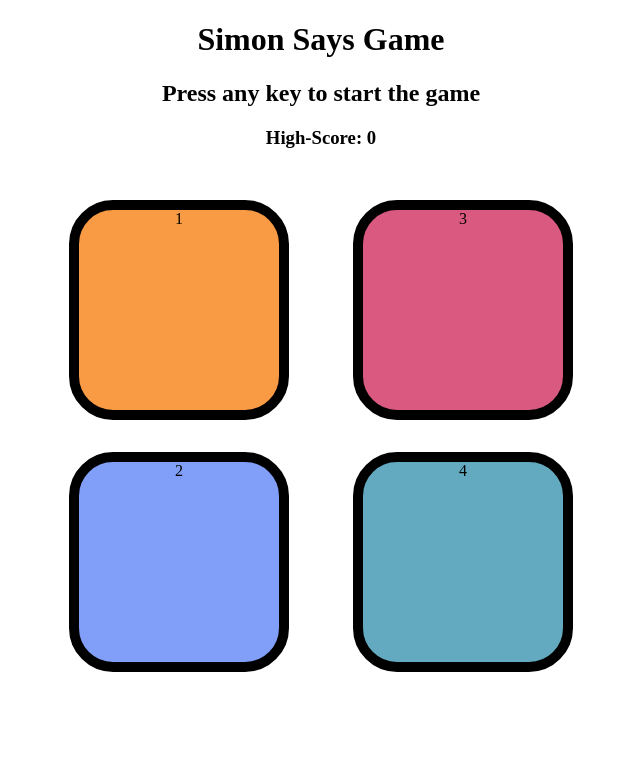
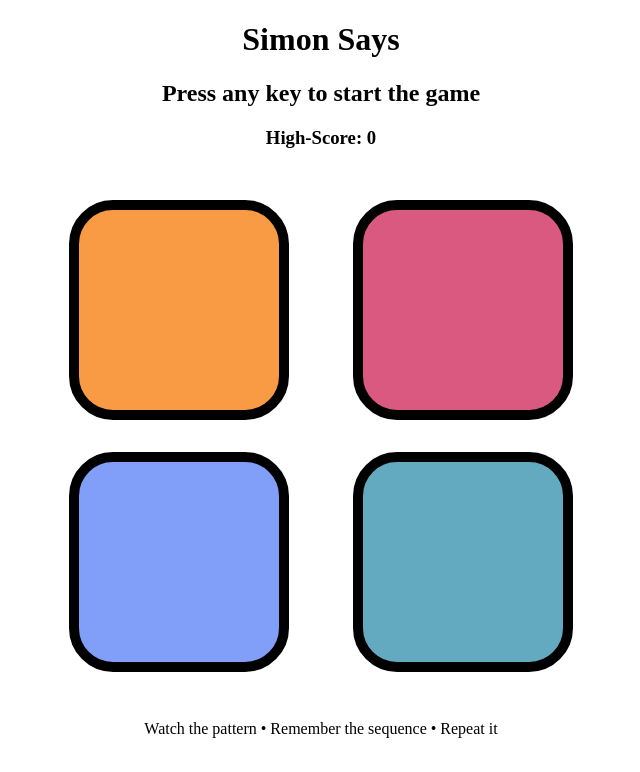
Before and after one commit to Shivangverma56/simonsaygame., a plain HTML site: page index.html in a window 1280 px wide. Shown: the whole page, without its empty margins (319-959 px from the left). Drawn offline with Linux system fonts and the light colour scheme.

Commit message:
index.html

```diff
--- a/index.html
+++ b/index.html
@@ -5,21 +5,28 @@
         <title>simon say game</title>
         <link rel="stylesheet" href="style.css" />
     </head>
-    <body>
-        <h1>Simon Says Game</h1>
+  <body>
+
+	<div class="game-container">
+        <h1>Simon Says </h1>
         <h2>Press any key to start the game</h2>
         <h3 id="high-score">High-Score: 0</h3>
         <div class="btn-container">
         <div class="line-one">
-            <div class="btn red" id="red">1</div>
-        <div class="btn yellow" id="yellow">2</div>
+            <div class="btn red" id="red"></div>
+        <div class="btn yellow" id="yellow"></div>
         </div>
         <div class="line-two">
-           <div class="btn blue" id="blue">3</div>
-        <div class="btn green" id="green">4</div>
-    </div>
+           <div class="btn blue" id="blue"></div>
+        <div class="btn green" id="green"></div>
+          </div>
+        </div>
 
-        </div>
-        <script src="app.js"></script>
+		<p class="instructions">
+      Watch the pattern • Remember the sequence • Repeat it
+    </p>
+
+  </div>
+        <script src="script.js"></script>
     </body>
 </html>
```
